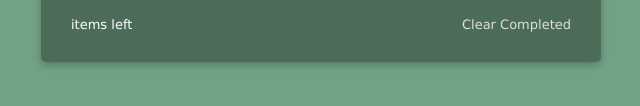
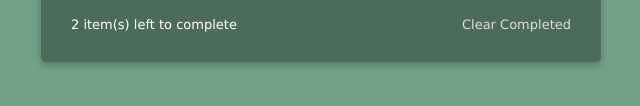
Before and after one commit to jldavis23/dgm3760-todo, a plain HTML site: page index.html in a window 1280 px wide. Shown: the part 348-454 px from the top of the page, 319-959 px from the left. Drawn offline with Linux system fonts and the light colour scheme.

Commit message:
app shows items left to complete

```diff
--- a/index.html
+++ b/index.html
@@ -21,8 +21,8 @@
             </ul>
 
             <div class="info">
-                <p>items left</p>
-                <button>Clear Completed</button>
+                <p class="items-left"></p>
+                <button class="clear-btn">Clear Completed</button>
             </div>
         </div>
     </main>
--- a/main.js
+++ b/main.js
@@ -25,6 +25,15 @@ let todos = [
     }
 ]
 let id = todos.length + 1
+
+// NUMBER OF TODOS LEFT TO COMPLETE
+const leftToComplete = document.querySelector('.items-left')
+
+const updateItemsLeft = () => {
+    let itemsLeft = todos.filter(todo => !todo.isComplete)
+    leftToComplete.textContent = `${itemsLeft.length} item(s) left to complete`
+}
+
 
 // DISPLAY THE TODO LIST ------------------------------
 const todoList = document.querySelector('.todo-list')
@@ -96,6 +105,8 @@ const populateList = () => {
 
 
         todoList.appendChild(todoElement)
+
+        updateItemsLeft()
     })
 }
 
```
